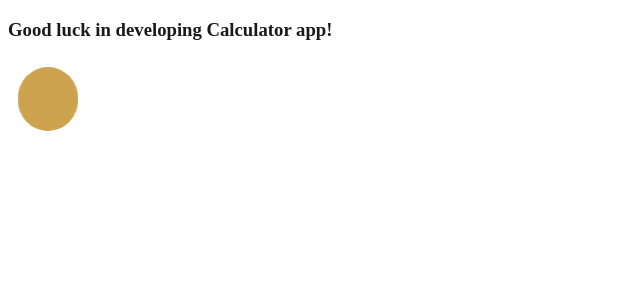
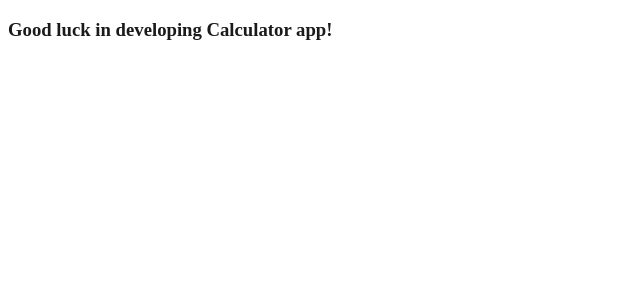
Before and after one commit to MagdaSzade/fintech-challenge, a React (Create React App) app: page / in a window 1280 px wide. Shown: the top 300 px of the page, without its empty margins (0-640 px from the left). Built offline with nearby package versions, Linux system fonts and the light colour scheme.

Commit message:
fixed bugs

```diff
--- a/src/Components/App.tsx
+++ b/src/Components/App.tsx
@@ -1,12 +1,10 @@
 import React from 'react';
 import {css} from 'emotion';
-import Loader from './loader/Loader';
 
 export const App = () => {
     return (
         <header className={header}>
             <h3>Good luck in developing Calculator app!</h3>
-            <Loader />
         </header>
     );
 };
--- /dev/null
+++ b/src/Components/navbar/Navbar.tsx
@@ -0,0 +1 @@
+import React from 'react';
```
Also changed, not shown: src/Components/loader/LoaderPage.tsx (renamed from src/Components/loader/Loader.tsx).
